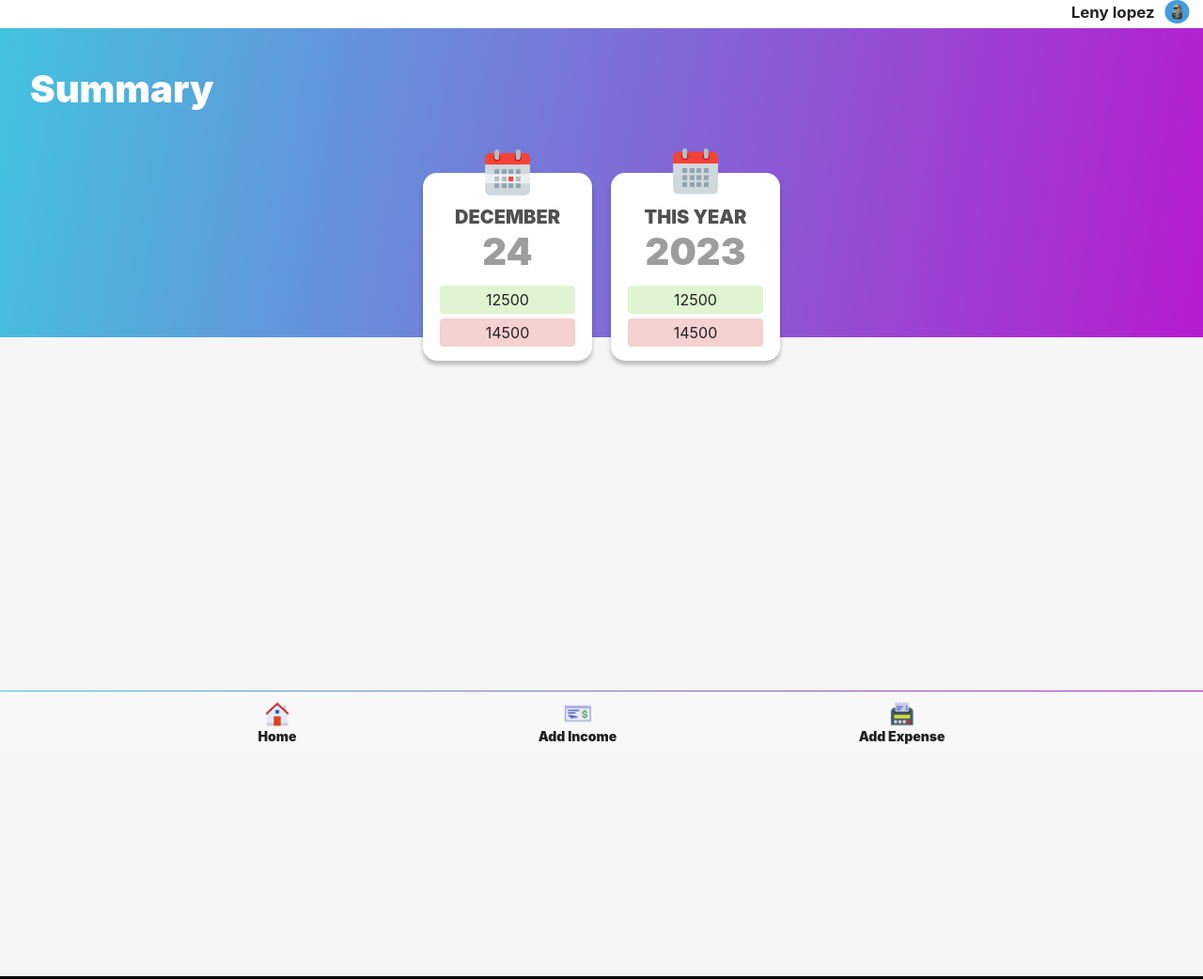
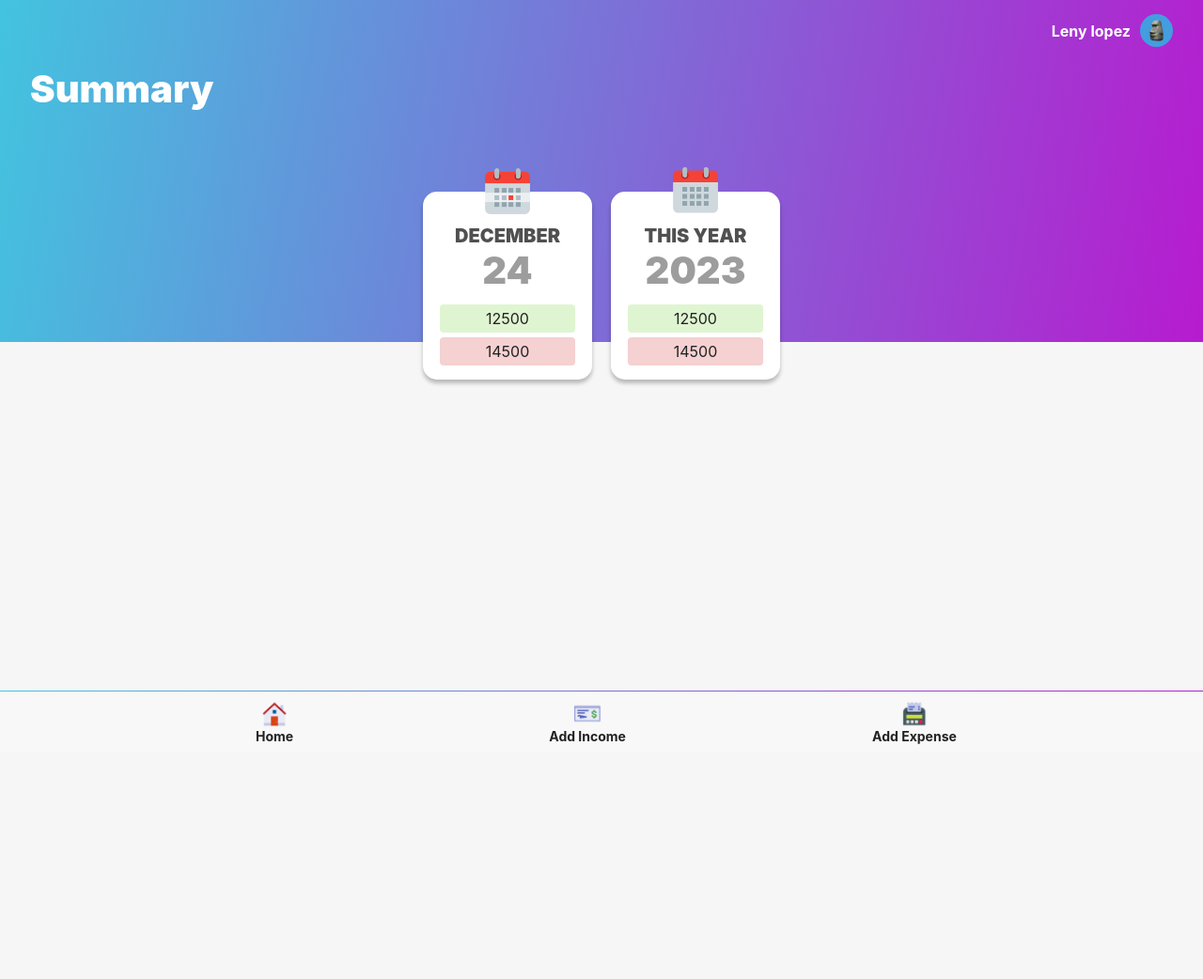
Before and after one commit to lenylopez19/modern-app-layout, a plain HTML site: page index.html in a window 1280 px wide. Shown: the whole page at 94% size. After the commit the page ends 865 px from the top, so only its background shows below. Drawn offline with Linux system fonts and the light colour scheme.

Commit message:
fixed layout issues, small ui changes

```diff
--- a/css/style.css
+++ b/css/style.css
@@ -12,11 +12,14 @@
 
 html{
     /* background: var(--main-backgroundGradient); */
+    height: 100svh;
+    width: 100%;
 }
 body{
     height: 100svh;
     /* background: var(--main-backgroundGradient); */
-    background-color:black;
+    background-color:var(--main-ligthBackground);
+    width: 100%;
     color: var(--main-textColor-black);
 }
 
@@ -33,7 +36,7 @@ body{
     --main-textColor-black: #222121;
     --main-windowTitle-color:white;
     --main-menuBarItem-fontSize: 14px;
-    --main-menuBarItem-fontWeigth: 900;
+    --main-menuBarItem-fontWeigth: 700;
 
     --main-widgetTitle-fontSize: 40px;
     --main-widgetSubtitle-fontSize: 20px;
@@ -41,10 +44,13 @@ body{
     --main-widgetSubtitle-fontWeight:900;
     --main-widgetTitle-color: #9D9D9D;
     --main-widgetSubtitle-color:  #505050;
+
+    --main-statusBarColor: white;
+    --main-statusBarTextColor: #2a2a2a;
 }
 
 
-/* vars */
+/* end vars */
 
 
 /* START App Structure */
@@ -68,11 +74,11 @@ body{
     background: var(--main-backgroundGradient);
 }
 .content{
-    /* flex-grow:1; */
     padding-top:40px;
     background-color: var(--main-ligthBackground);
 }
 .appMenu{
+    display: flex;
     position:sticky;
     bottom: 0;
     min-height: 65px;
@@ -87,28 +93,49 @@ body{
 }
 /* END App Structure */
 
-.appMenuContent{
-    height: 100%;
-    width: 100%;
+.menuSection{
     display: flex;
+    flex-grow: 1;
+    align-items: center;
+    justify-content: center;
+    justify-content: space-evenly;
 }
+
+.menuItem{
+    display: flex;
+    flex-direction: column;
+    align-items: center;
+    cursor: pointer;
+    min-width: 60px;
+}
+
+.menuItem .menuItemIcon{
+    width: 30px;
+}
+
+.menuItem .menuItemLabel{
+    font-size: var(--main-menuBarItem-fontSize);
+    font-weight: var(--main-menuBarItem-fontWeigth);
+}
+
 
 .userDetails.mergedStatusBar{
     padding:0;
     margin:0;
-    background-color: white;
+    background-color: var(--main-statusBarColor);
     transform: scaleX(105.5%);
     padding-bottom: 5px;
 }
 
 .mergedStatusBar > span{
-    color: var(--main-textColor-black);
+    color: var(--main-statusBarTextColor);
+
 }
 
 .mergedStatusBar > img{
     width: 25px;
     height: 25px;
-    margin-right:15px;
+    margin-right:18px;
 }
 
 .userDetails{
@@ -124,8 +151,8 @@ body{
 .userDetails .userProfilePicture{
     /* border:1px solid red; */
     border-radius: 50%;
-    max-height: 40px;
-    max-width: 40px;
+    max-height: 35px;
+    max-width: 35px;
     aspect-ratio: 1;
     object-fit: cover;
 }
@@ -133,42 +160,15 @@ body{
 .userDetails .username{
     font-size: 16px;
     font-weight: bold;
-
 }
 
-.menuSection{
-    /* background-color: red; */
-    flex-grow: 1;
-    display: flex;
-    align-items: center;
-    gap:10px;
-    justify-content: space-evenly;
-}
-
-.menuItem{
-    display: flex;
-    flex-direction: column;
-    align-items: center;
-    padding: 0 5px;
-    /* border:1px solid red; */
-    cursor: pointer;
-}
-
-.menuItem .menuItemIcon{
-    width: 30px;
-}
-
-.menuItem .menuItemLabel{
-    font-size: var(--main-menuBarItem-fontSize);
-    font-weight: var(--main-menuBarItem-fontWeigth);
-}
 
 .mainTitle{
     font-size: var(--main-windowTitle-fontsize);
     font-weight: var(--main-windowTitle-fontWeight);
     color: var(--main-windowTitle-color);
-    padding-bottom:40px;
-    padding-top:40px;
+    padding-bottom:45px;
+    padding-top:20px;
 }
 
 /* Widgets */
@@ -214,7 +214,6 @@ body{
         padding-top:10px;
     }
 
-
     .summaryWidget .dataDisplayContainer{
         display: flex;
         flex-direction: column;
@@ -223,31 +222,19 @@ body{
         margin-bottom:15px
     }
 
-    /* .summaryWidget .widgetContent .yearData{
-        flex-grow: 1;
-        text-align: center;
-        justify-content: center;
-        align-items: center;
-        display: flex;
-    } */
-
     .summaryWidget .dataDisplay{
         width: 80%;
         margin:0 auto;
         border-radius: 4px;
         padding:5px;
-
     }
 
     .summaryWidget .incomeSection{
         background-color: #DFF5D1;
-
     }
 
     .summaryWidget .expenseSection{
         background-color: #F5D1D1;
-
-
     }
 
 /* end widgets */
@@ -255,7 +242,7 @@ body{
 .widgetContainer{
     display: flex;
     justify-content:center;
-    transform: translateY(25px);
+    transform: translateY(40px);
     gap: 20px;
 }
 
--- a/index.html
+++ b/index.html
@@ -13,8 +13,8 @@
     <main class="appWrapper">
         <header class="heroHeader">
             <div class="contentWrapper">
-
-                <section class="userDetails mergedStatusBar">
+                <!-- set mergedStatusBar in userDetails for mobile -->
+                <section class="userDetails">
                     <span class="username">Leny lopez</span>
                     <img class="userProfilePicture" src="assets/profilePicture/defaultPicture.jpg" alt="User picture">
                 </section>
@@ -56,11 +56,10 @@
             </div>
         </header>
         <section class="content">
-             <div class="fakeContent"></div>
-            <div class="fakeContent"></div>
+
         </section>
+    </main>
     <article class="appMenu">
-            <div class="appMenuContent contentWrapper">
         <section class="menuSection">
             <div class="menuItem">
                 <img class="menuItemIcon" src="assets/icons/home.png" alt="">
@@ -75,10 +74,6 @@
                 <span class="menuItemLabel">Add Expense</span>
             </div>
         </section>
-
-
-            </div>
 </article>
-    </main>
 </body>
 </html>
```
Lines whose indentation alone changed are shown as unchanged.
